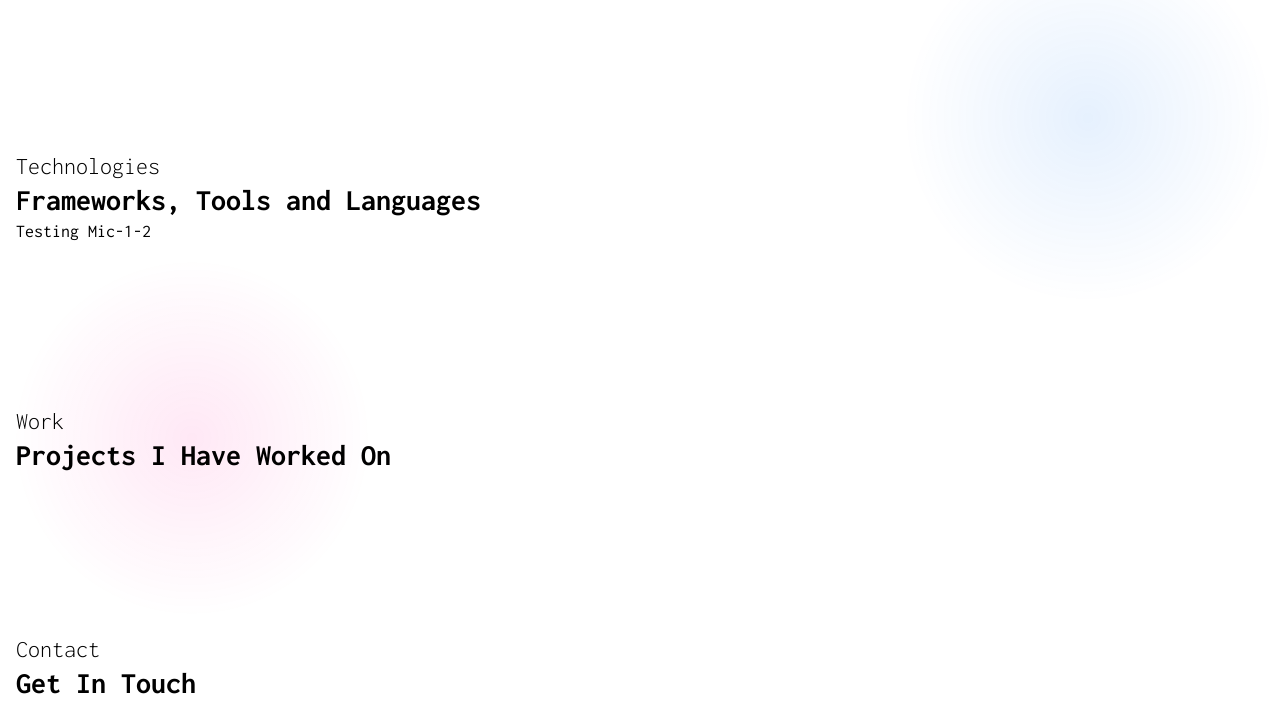
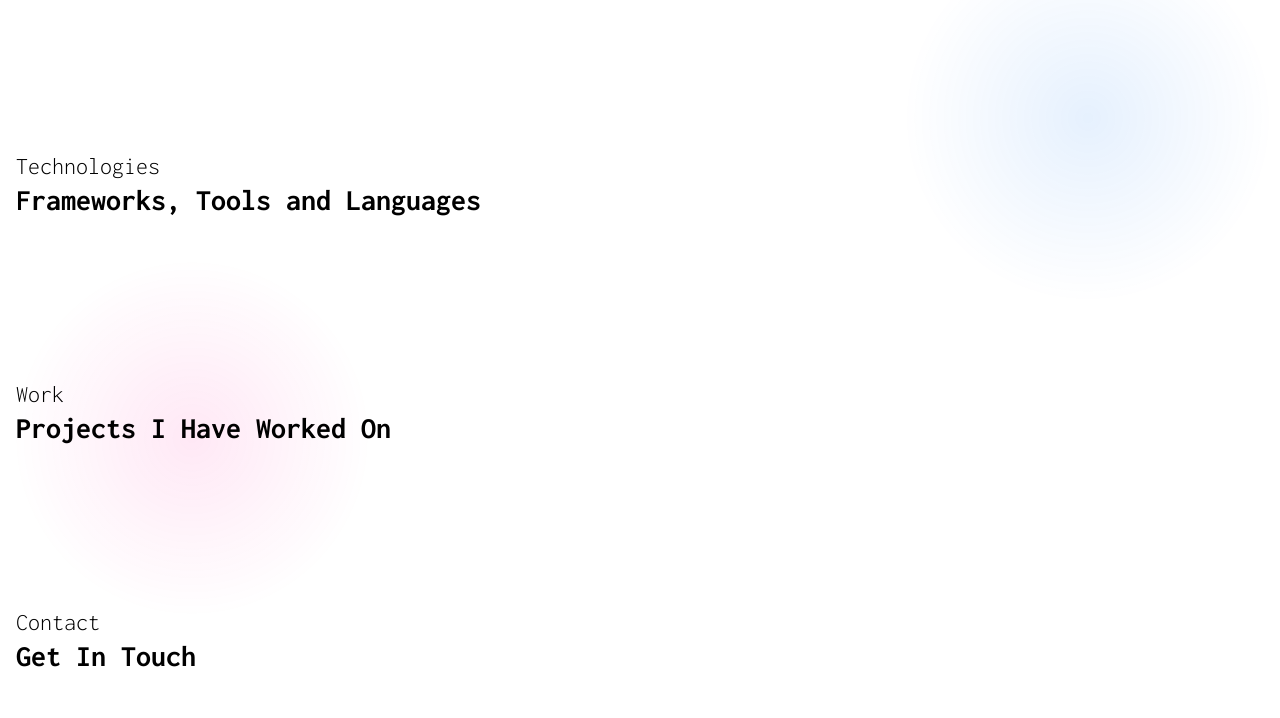
Before and after one commit to nkklobodu/nkklobodu.github.io, a website: page index.html in a window 1280 px wide. Shown: the part 82-800 px from the top of the page. Drawn offline with Linux system fonts and the light colour scheme.

Commit message:
Done testing github autobuild -Y

```diff
--- a/index.html
+++ b/index.html
@@ -33,7 +33,6 @@
         <section class="my-40 portrait:my-16" id="technologies">
           <h2 class="text-2xl font-thin">Technologies</h2>
           <h3 class="text-3xl font-bold">Frameworks, Tools and Languages</h3>
-          <p>Testing Mic-1-2</p>
         </section>
         <section class="my-40 portrait:my-16" id="projects">
           <h2 class="text-2xl font-thin">Work</h2>
```
